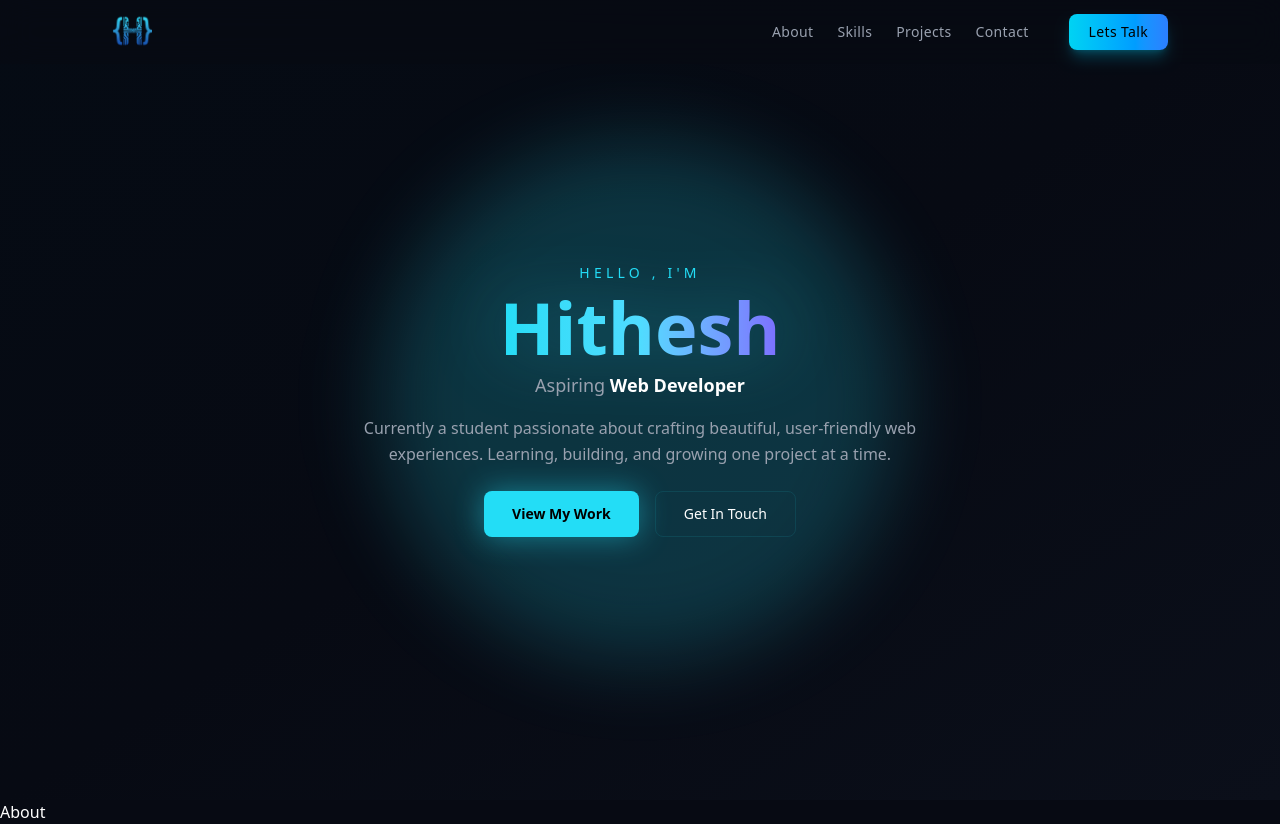
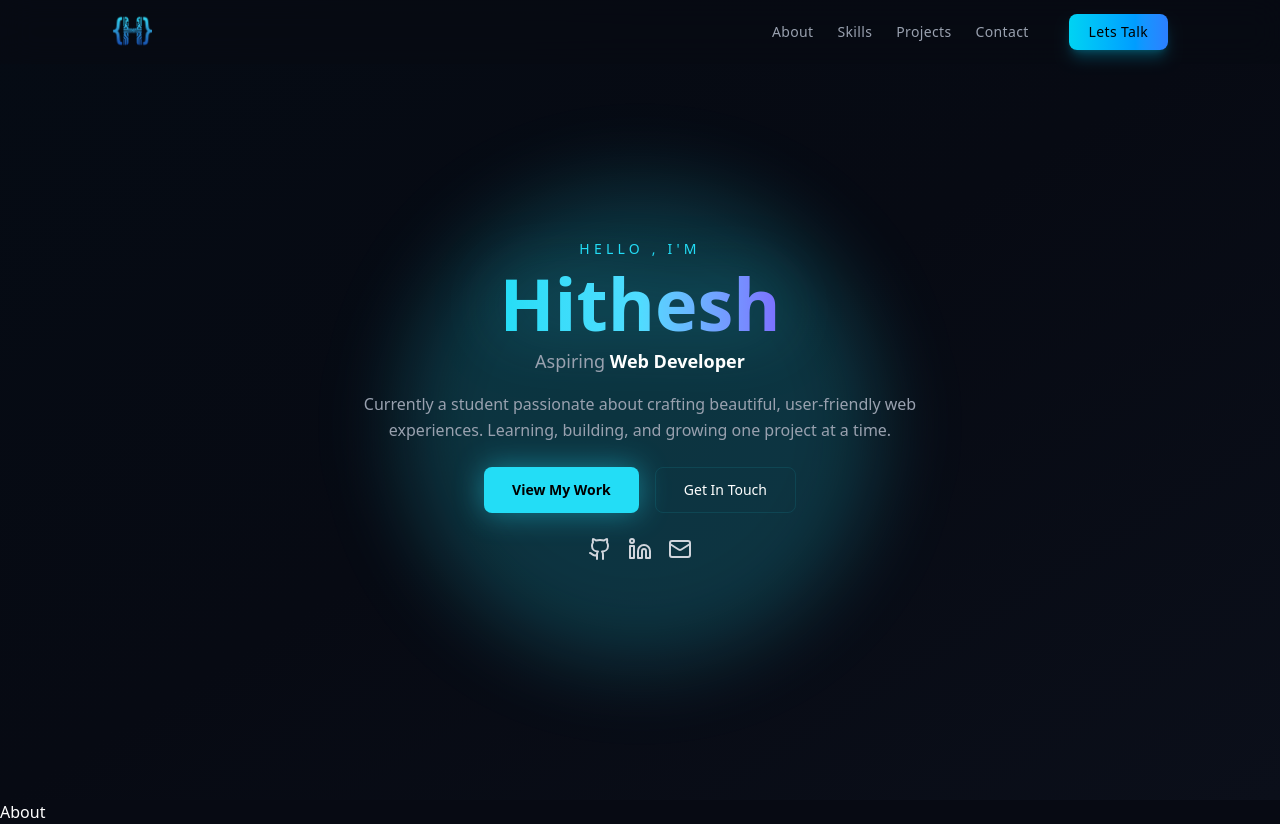
Before and after one commit to Hitheshamin24/Portpolio, a React (Vite) app: page / in a window 1280 px wide. Built offline with nearby package versions, Linux system fonts and the light colour scheme.

Commit message:
Add GitHub, LinkedIn, and email links to hero section

```diff
--- a/src/components/Hero.jsx
+++ b/src/components/Hero.jsx
@@ -1,3 +1,7 @@
+import Github from "lucide-react/dist/esm/icons/github";
+import Linkedin from "lucide-react/dist/esm/icons/linkedin";
+import Mail from "lucide-react/dist/esm/icons/mail";
+
 import React from "react";
 
 const Hero = () => {
@@ -7,24 +11,51 @@ const Hero = () => {
       className="relative min-h-screen text-white flex flex-col justify-center items-center  px-6 overflow-hidden"
     >
       {/* background glow */}
-      <div className="absolute inset-0 bg-linear-to-br from-[#050b14] via-[#070a13] to-[#0b0f1a] "/>
-      <div className="absolute w-130 h-130 bg-[#23ddf6]/20 rounded-full blur-2xl top-1/2 -translate-y-1/2"/>
+      <div className="absolute  inset-0 bg-linear-to-br from-[#050b14]  via-[#070a13] to-[#0b0f1a] " />
+      <div className="absolute w-120 h-120 bg-[#23ddf6]/20 rounded-full blur-2xl top-1/2 mt-6 -translate-y-1/2" />
 
-
-      <div className="text-[#23ddf6] text-sm  tracking-[0.3em] uppercase mb-2 z-10 ">Hello , I'm</div>
+      <div className="text-[#23ddf6] text-sm  tracking-[0.3em] uppercase mb-2 z-10 ">
+        Hello , I'm
+      </div>
       <h1 className="text-6xl md:text-7xl font-extrabold bg-linear-to-r from-[#23ddf6] via-[#4fdcff] to-[#7c6cff] bg-clip-text text-transparent drop-shadow-[0_0_35px_rgba(35,221,246,0.35)]  z-10">
         Hithesh
       </h1>
       <div className="text-gray-400 text-lg mt-2 z-10">
-        Aspiring <span className="font-semibold text-white "> Web Developer </span>
+        Aspiring{" "}
+        <span className="font-semibold text-white "> Web Developer </span>
       </div>
       <div className="text-center text-gray-400 max-w-xl leading-relaxed mt-4 z-10">
         Currently a student passionate about crafting beautiful, user-friendly
         web experiences. Learning, building, and growing one project at a time.
       </div>
       <div className="flex gap-4 mt-6 ">
-        <button className="px-7 py-3 bg-[#23ddf6] hover:bg-[#1db8cc] rounded-lg hover:scale-102 transition-all duration-200 ease-in-out text-black font-semibold  shadow-[0_0_30px_rgba(35,221,246,0.45)] text-sm z-10">View My Work</button>
-        <button className="px-7 py-3  bg-transparent hover:bg-[#23ddf6]/10 hover:scale-102 transition-all duration-200 ease-in-out  rounded-lg  border border-[#23ddf6]/10 text-sm font-medium z-10">Get In Touch</button>
+        <button className="px-7 py-3 bg-[#23ddf6] hover:bg-[#1db8cc] rounded-lg hover:scale-102 transition-all duration-200 ease-in-out text-black font-semibold  shadow-[0_0_30px_rgba(35,221,246,0.45)] text-sm z-10">
+          View My Work
+        </button>
+        <button className="px-7 py-3  bg-transparent hover:bg-[#23ddf6]/10 hover:scale-102 transition-all duration-200 ease-in-out  rounded-lg  border border-[#23ddf6]/10 text-sm font-medium z-10">
+          Get In Touch
+        </button>
+      </div>
+
+      <div className="z-10 mt-6 flex gap-4 items-center justify-center  text-black">
+        <a
+          href="https://github.com/hitheshamin24"
+          target="_blank"
+          rel="noopener noreferrer"
+        >
+          <Github className="w-6 h-6 text-gray-300 hover:text-cyan-400 transition" />
+        </a>
+
+        <a href="https://www.linkedin.com/in/hitheshamin/" target="_blank">
+          <Linkedin className="w-6 h-6 text-gray-300 hover:text-cyan-400 transition" />
+        </a>
+        <a
+          href="https://mail.google.com/mail/?view=cm&fs=1&to=hitheshamin423@gmail.com"
+          target="_blank"
+          rel="noopener noreferrer"
+        >
+          <Mail className="w-6 h-6 text-gray-300 hover:text-cyan-400 transition" />
+        </a>
       </div>
     </div>
   );
```
